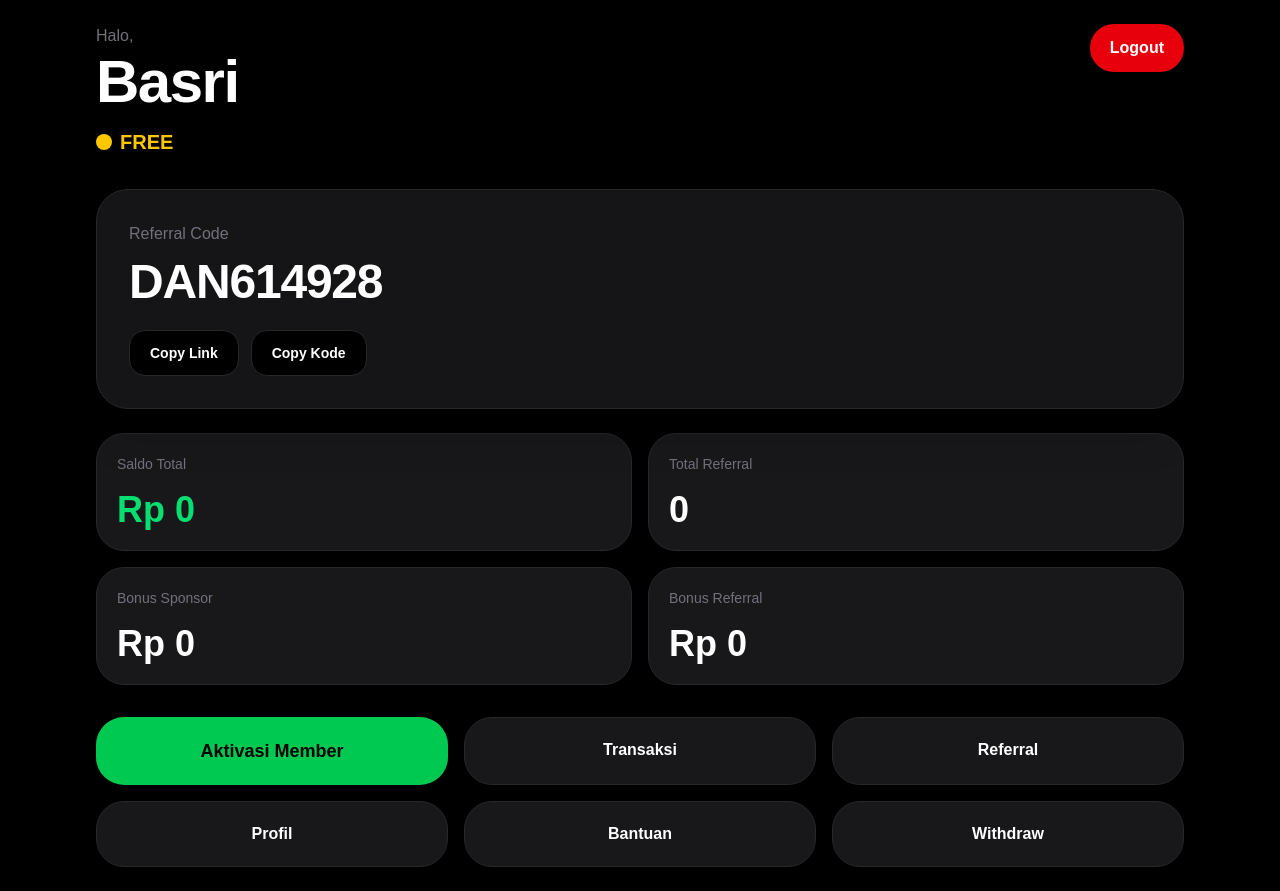
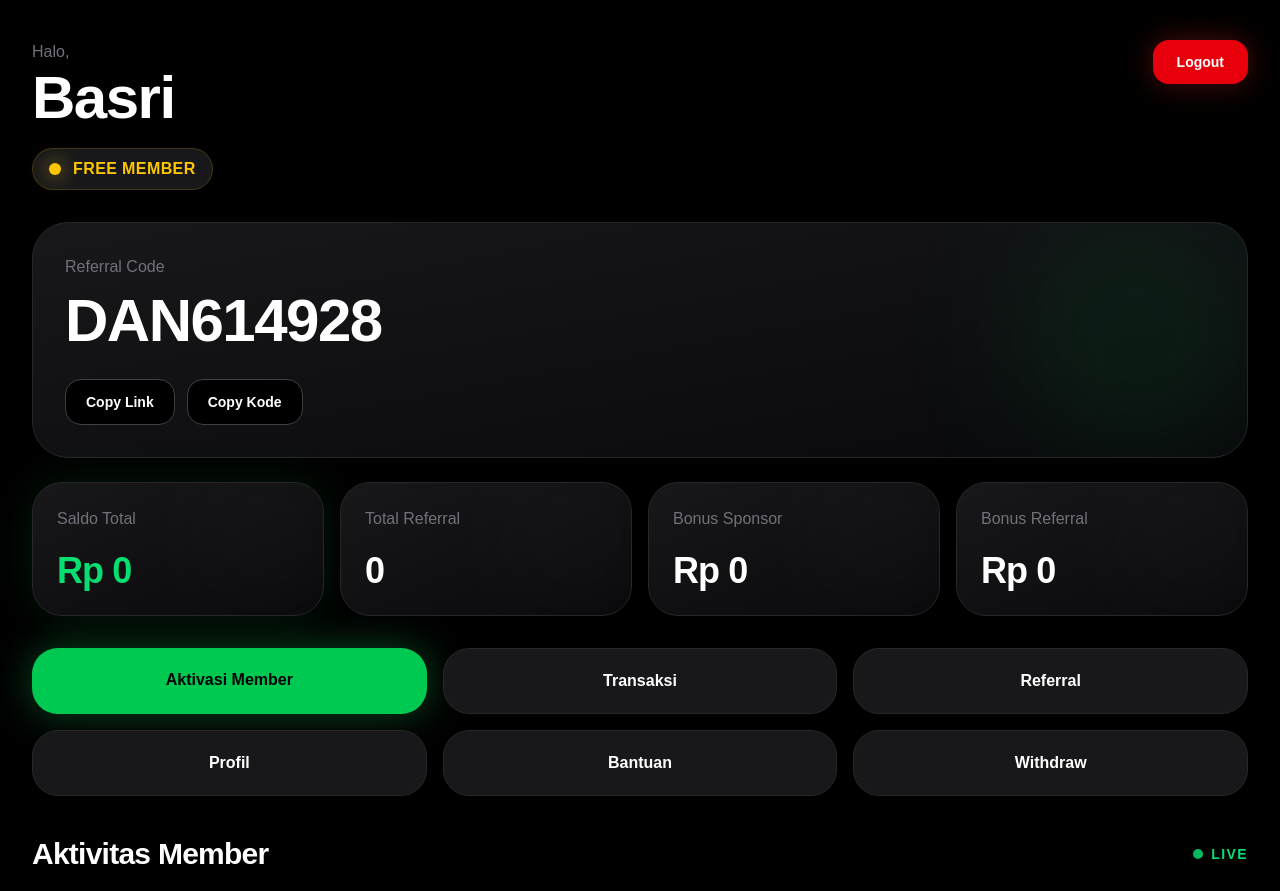
Before and after one commit to ibasnanna-sys/dan-app, a Next.js app: page /member/dashboard in a window 1280 px wide. Shown: the top 891 px of the page. Built offline with nearby package versions, Linux system fonts and the light colour scheme.

Commit message:
Update page.tsx

```diff
--- a/src/app/member/dashboard/page.tsx
+++ b/src/app/member/dashboard/page.tsx
@@ -1,31 +1,45 @@
 "use client";
 
 import Link from "next/link";
+import { useMemo } from "react";
 
-const activities = [
+export default function DashboardPage() {
+  const member = {
+    name: "Basri",
+    status: "FREE",
+    referralCode: "DAN614928",
+    referralLink: "https://dan-app.com/register?ref=DAN614928",
+    saldo: 0,
+    totalReferral: 0,
+    bonusSponsor: 0,
+    bonusReferral: 0,
+  };
+
+  const activities = useMemo(
+    () => [
       {
         name: "Andi",
         city: "Makassar",
         action: "Aktivasi Member",
-    time: "2 menit lalu",
+        time: "1 menit lalu",
       },
       {
         name: "Rina",
         city: "Bone",
         action: "Belanja Paket 25GB",
-    time: "5 menit lalu",
+        time: "3 menit lalu",
       },
       {
         name: "Fajar",
         city: "Jakarta",
         action: "Bonus Referral Masuk",
-    time: "8 menit lalu",
+        time: "6 menit lalu",
       },
       {
         name: "Dewi",
         city: "Bandung",
         action: "Belanja Paket Unlimited",
-    time: "12 menit lalu",
+        time: "10 menit lalu",
       },
       {
         name: "Akbar",
@@ -33,18 +47,13 @@ const activities = [
         action: "Aktivasi Member",
         time: "15 menit lalu",
       },
-];
+    ],
+    []
+  );
 
-export default function DashboardPage() {
-  const member = {
-    name: "Basri",
-    status: "FREE",
-    referralCode: "DAN614928",
-    referralLink: "https://dan.app/register?ref=DAN614928",
-    saldo: 0,
-    referral: 0,
-    sponsor: 0,
-    bonus: 0,
+  const copyLink = async () => {
+    await navigator.clipboard.writeText(member.referralLink);
+    alert("Link referral berhasil disalin");
   };
 
   const copyCode = async () => {
@@ -52,176 +61,168 @@ export default function DashboardPage() {
     alert("Kode referral berhasil disalin");
   };
 
-  const copyLink = async () => {
-    await navigator.clipboard.writeText(member.referralLink);
-    alert("Link referral berhasil disalin");
-  };
-
   return (
-    <main className="min-h-screen bg-black text-white">
-      <div className="max-w-6xl mx-auto px-4 py-6 md:px-6 lg:px-8">
+    <main className="min-h-screen bg-black text-white overflow-hidden">
+      <div className="max-w-7xl mx-auto px-4 md:px-6 lg:px-8 py-6 md:py-10">
         {/* HEADER */}
         <div className="flex items-start justify-between gap-4">
           <div>
-            <p className="text-zinc-500 text-sm md:text-base">Halo,</p>
+            <p className="text-zinc-500 text-sm md:text-base">
+              Halo,
+            </p>
 
-            <h1 className="text-4xl md:text-6xl font-black tracking-tight mt-1">
+            <h1 className="text-4xl md:text-6xl font-black tracking-tight leading-none mt-1">
               {member.name}
             </h1>
 
-            <div className="mt-4">
-              <span className="inline-flex items-center gap-2 text-yellow-400 font-bold text-lg md:text-xl">
-                <span className="w-4 h-4 rounded-full bg-yellow-400"></span>
-                FREE
+            <div className="mt-5 inline-flex items-center gap-3 bg-zinc-900 border border-yellow-500/20 px-4 py-2 rounded-full">
+              <span className="w-3 h-3 rounded-full bg-yellow-400 shadow-[0_0_20px_rgba(250,204,21,0.8)]"></span>
+
+              <span className="text-yellow-400 font-bold tracking-wide text-sm md:text-base">
+                FREE MEMBER
               </span>
             </div>
           </div>
 
-          <button className="bg-red-600 hover:bg-red-700 transition px-5 py-3 rounded-3xl text-sm md:text-base font-bold">
+          <button className="bg-red-600 hover:bg-red-700 transition-all duration-300 px-5 md:px-6 py-3 rounded-2xl font-bold text-sm shadow-[0_0_30px_rgba(220,38,38,0.35)]">
             Logout
           </button>
         </div>
 
-        {/* REFERRAL CARD */}
-        <div className="mt-8 bg-zinc-900/90 border border-zinc-800 rounded-[32px] p-6 md:p-8 backdrop-blur-xl shadow-2xl">
+        {/* HERO REFERRAL */}
+        <div className="mt-8 relative overflow-hidden rounded-[36px] border border-zinc-800 bg-gradient-to-br from-zinc-900 to-zinc-950 p-6 md:p-8 shadow-2xl">
+          <div className="absolute top-0 right-0 w-56 h-56 bg-green-500/10 blur-3xl rounded-full"></div>
+
+          <div className="relative z-10">
             <p className="text-zinc-500 text-sm md:text-base">
               Referral Code
             </p>
 
-          <h2 className="text-4xl md:text-5xl font-black mt-3 tracking-tight">
+            <h2 className="mt-3 text-4xl md:text-6xl font-black tracking-tight">
               {member.referralCode}
             </h2>
 
-          <div className="flex flex-wrap gap-3 mt-6">
+            <div className="flex flex-wrap gap-3 mt-7">
               <button
                 onClick={copyLink}
-              className="px-5 py-3 rounded-2xl bg-black border border-zinc-800 hover:border-zinc-600 transition font-semibold text-sm"
+                className="px-5 py-3 rounded-2xl bg-black border border-zinc-700 hover:border-green-500 transition-all font-semibold text-sm"
               >
                 Copy Link
               </button>
 
               <button
                 onClick={copyCode}
-              className="px-5 py-3 rounded-2xl bg-black border border-zinc-800 hover:border-zinc-600 transition font-semibold text-sm"
+                className="px-5 py-3 rounded-2xl bg-black border border-zinc-700 hover:border-green-500 transition-all font-semibold text-sm"
               >
                 Copy Kode
               </button>
             </div>
           </div>
+        </div>
 
         {/* STATISTIK */}
-        <div className="grid grid-cols-2 gap-4 mt-6">
-          <div className="bg-zinc-900 border border-zinc-800 rounded-[28px] p-5">
-            <p className="text-zinc-500 text-sm">Saldo Total</p>
+        <div className="grid grid-cols-2 xl:grid-cols-4 gap-4 mt-6">
+          <Card
+            title="Saldo Total"
+            value={`Rp ${member.saldo}`}
+            valueClass="text-green-400"
+            glow="green"
+          />
 
-            <h3 className="text-green-400 text-3xl md:text-4xl font-black mt-4">
-              Rp 0
-            </h3>
+          <Card
+            title="Total Referral"
+            value={`${member.totalReferral}`}
+          />
+
+          <Card
+            title="Bonus Sponsor"
+            value={`Rp ${member.bonusSponsor}`}
+          />
+
+          <Card
+            title="Bonus Referral"
+            value={`Rp ${member.bonusReferral}`}
+          />
         </div>
 
-          <div className="bg-zinc-900 border border-zinc-800 rounded-[28px] p-5">
-            <p className="text-zinc-500 text-sm">Total Referral</p>
+        {/* MENU */}
+        <div className="grid grid-cols-2 md:grid-cols-3 gap-4 mt-8">
+          <MenuButton
+            href="/member/produk"
+            label="Aktivasi Member"
+            active
+          />
 
-            <h3 className="text-3xl md:text-4xl font-black mt-4">
-              0
-            </h3>
-          </div>
+          <MenuButton
+            href="/member/transaksi"
+            label="Transaksi"
+          />
 
-          <div className="bg-zinc-900 border border-zinc-800 rounded-[28px] p-5">
-            <p className="text-zinc-500 text-sm">Bonus Sponsor</p>
+          <MenuButton
+            href="/member/referral"
+            label="Referral"
+          />
 
-            <h3 className="text-3xl md:text-4xl font-black mt-4">
-              Rp 0
-            </h3>
-          </div>
+          <MenuButton
+            href="/member/profile"
+            label="Profil"
+          />
 
-          <div className="bg-zinc-900 border border-zinc-800 rounded-[28px] p-5">
-            <p className="text-zinc-500 text-sm">Bonus Referral</p>
+          <MenuButton
+            href="/member/bantuan"
+            label="Bantuan"
+          />
 
-            <h3 className="text-3xl md:text-4xl font-black mt-4">
-              Rp 0
-            </h3>
-          </div>
-        </div>
-
-        {/* MENU UTAMA */}
-        <div className="grid grid-cols-2 md:grid-cols-3 gap-4 mt-8">
-          <Link
-            href="/member/produk"
-            className="bg-green-500 hover:bg-green-400 transition rounded-[28px] p-5 text-center font-black text-black text-lg"
-          >
-            Aktivasi Member
-          </Link>
-
-          <Link
-            href="/member/transaksi"
-            className="bg-zinc-900 border border-zinc-800 hover:border-zinc-700 transition rounded-[28px] p-5 text-center font-bold"
-          >
-            Transaksi
-          </Link>
-
-          <Link
-            href="/member/referral"
-            className="bg-zinc-900 border border-zinc-800 hover:border-zinc-700 transition rounded-[28px] p-5 text-center font-bold"
-          >
-            Referral
-          </Link>
-
-          <Link
-            href="/member/profile"
-            className="bg-zinc-900 border border-zinc-800 hover:border-zinc-700 transition rounded-[28px] p-5 text-center font-bold"
-          >
-            Profil
-          </Link>
-
-          <Link
-            href="/member/bantuan"
-            className="bg-zinc-900 border border-zinc-800 hover:border-zinc-700 transition rounded-[28px] p-5 text-center font-bold"
-          >
-            Bantuan
-          </Link>
-
-          <button className="bg-zinc-900 border border-zinc-800 hover:border-zinc-700 transition rounded-[28px] p-5 text-center font-bold">
-            Withdraw
-          </button>
+          <MenuButton
+            href="/member/withdraw"
+            label="Withdraw"
+          />
         </div>
 
         {/* LIVE AKTIVITAS */}
         <div className="mt-10">
           <div className="flex items-center justify-between mb-5">
-            <h2 className="text-2xl md:text-3xl font-black">
+            <h2 className="text-2xl md:text-3xl font-black tracking-tight">
               Aktivitas Member
             </h2>
 
-            <span className="text-green-400 text-sm font-semibold">
+            <div className="flex items-center gap-2">
+              <span className="w-2.5 h-2.5 rounded-full bg-green-400 animate-pulse"></span>
+
+              <span className="text-green-400 text-xs md:text-sm font-bold tracking-widest">
                 LIVE
               </span>
             </div>
+          </div>
 
-          <div className="bg-zinc-900 border border-zinc-800 rounded-[32px] p-4 h-[340px] overflow-hidden relative">
-            <div className="animate-marquee space-y-4">
+          <div className="relative h-[380px] overflow-hidden rounded-[32px] border border-zinc-800 bg-zinc-950 p-4">
+            <div className="absolute top-0 left-0 right-0 h-24 bg-gradient-to-b from-black to-transparent z-10"></div>
+
+            <div className="absolute bottom-0 left-0 right-0 h-24 bg-gradient-to-t from-black to-transparent z-10"></div>
+
+            <div className="animate-scroll space-y-4">
               {[...activities, ...activities].map((item, index) => (
                 <div
                   key={index}
-                  className="bg-black/40 border border-zinc-800 rounded-2xl p-4"
+                  className="rounded-3xl border border-zinc-800 bg-zinc-900/80 backdrop-blur-xl p-5"
                 >
-                  <div className="flex items-center justify-between">
+                  <div className="flex items-start justify-between gap-3">
                     <div>
                       <h3 className="font-bold text-lg">
                         {item.name}
                       </h3>
 
-                      <p className="text-zinc-500 text-sm">
+                      <p className="text-zinc-500 text-sm mt-1">
                         {item.city}
                       </p>
                     </div>
 
-                    <span className="text-zinc-500 text-xs">
+                    <span className="text-zinc-500 text-xs whitespace-nowrap">
                       {item.time}
                     </span>
                   </div>
 
-                  <p className="mt-3 text-white font-medium">
+                  <p className="mt-4 text-white font-medium">
                     {item.action}
                   </p>
                 </div>
@@ -232,8 +233,8 @@ export default function DashboardPage() {
       </div>
 
       <style jsx>{`
-        .animate-marquee {
-          animation: scrollUp 20s linear infinite;
+        .animate-scroll {
+          animation: scrollUp 24s linear infinite;
         }
 
         @keyframes scrollUp {
@@ -249,3 +250,60 @@ export default function DashboardPage() {
     </main>
   );
 }
+
+function Card({
+  title,
+  value,
+  valueClass = "",
+  glow = "",
+}: {
+  title: string;
+  value: string;
+  valueClass?: string;
+  glow?: string;
+}) {
+  return (
+    <div
+      className={`relative overflow-hidden rounded-[30px] border border-zinc-800 bg-gradient-to-br from-zinc-900 to-zinc-950 p-5 md:p-6 ${
+        glow === "green"
+          ? "shadow-[0_0_40px_rgba(34,197,94,0.12)]"
+          : ""
+      }`}
+    >
+      <div className="absolute top-0 right-0 w-28 h-28 bg-white/5 blur-3xl rounded-full"></div>
+
+      <p className="text-zinc-500 text-sm md:text-base relative z-10">
+        {title}
+      </p>
+
+      <h3
+        className={`relative z-10 mt-5 text-3xl md:text-4xl font-black tracking-tight ${valueClass}`}
+      >
+        {value}
+      </h3>
+    </div>
+  );
+}
+
+function MenuButton({
+  href,
+  label,
+  active = false,
+}: {
+  href: string;
+  label: string;
+  active?: boolean;
+}) {
+  return (
+    <Link
+      href={href}
+      className={`rounded-[26px] px-5 py-5 text-center font-bold transition-all duration-300 ${
+        active
+          ? "bg-green-500 text-black hover:bg-green-400 shadow-[0_0_40px_rgba(34,197,94,0.35)]"
+          : "bg-zinc-900 border border-zinc-800 hover:border-zinc-600 hover:bg-zinc-800"
+      }`}
+    >
+      {label}
+    </Link>
+  );
+}
```
Lines whose indentation alone changed are shown as unchanged.
